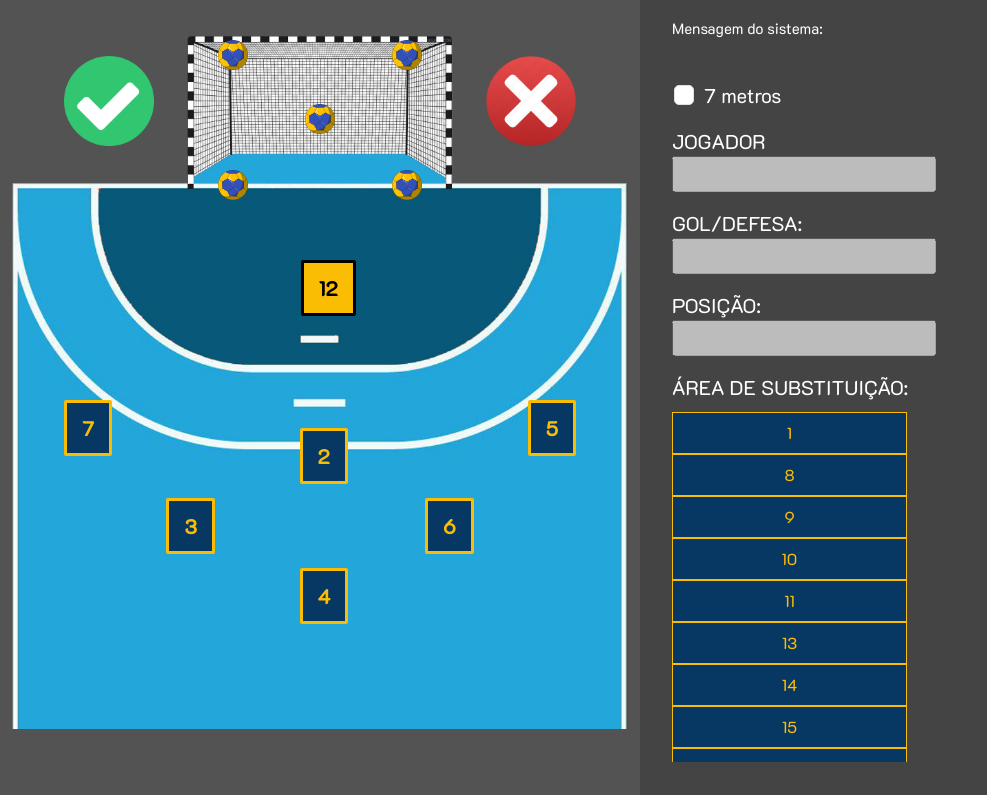
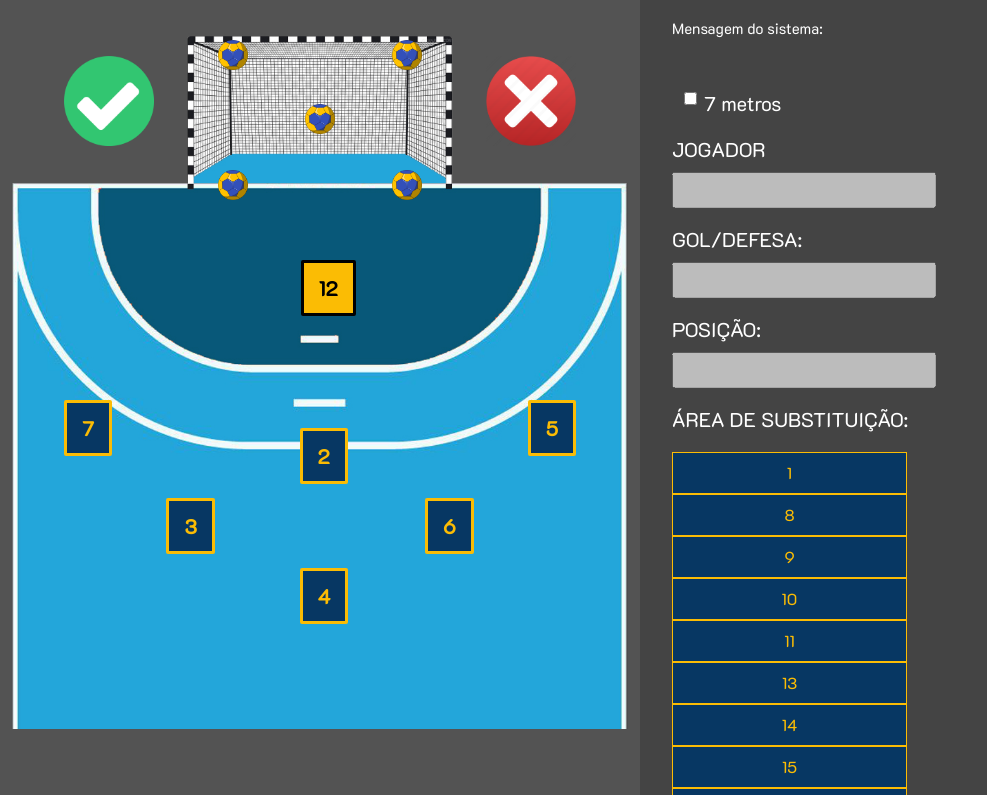
Before and after one commit to felipemarchi/pb-hand, a plain HTML site: page index.html in a window 1280 px wide. Shown: the top 795 px of the page, without its empty margins (0-987 px from the left). Drawn offline with nearby package versions, Linux system fonts and the light colour scheme.

Commit message:
Última tentativa

```diff
--- a/index.html
+++ b/index.html
@@ -5,8 +5,9 @@
         <meta name="viewport" content="width=device-width, initial-scale=1">
         <title>Estatísticas PBHand</title>
         <link rel="shortcut icon" type="image/png" href="img/favicon.png"/>
-        <link href="https://cdn.jsdelivr.net/npm/bootstrap@5.3.0/dist/css/bootstrap.min.css" rel="stylesheet" integrity="sha384-9ndCyUaIbzAi2FUVXJi0CjmCapSmO7SnpJef0486qhLnuZ2cdeRhO02iuK6FUUVM" crossorigin="anonymous">
-        <link rel="stylesheet" type="text/css" href="css/main.css">
+ <link rel="stylesheet" href="https://stackpath.bootstrapcdn.com/bootstrap/4.1.3/css/bootstrap.min.css"
+        integrity="sha384-MCw98/SFnGE8fJT3GXwEOngsV7Zt27NXFoaoApmYm81iuXoPkFOJwJ8ERdknLPMO" crossorigin="anonymous">
+         <link rel="stylesheet" type="text/css" href="css/main.css">
     </head>
     <body>
 
```
